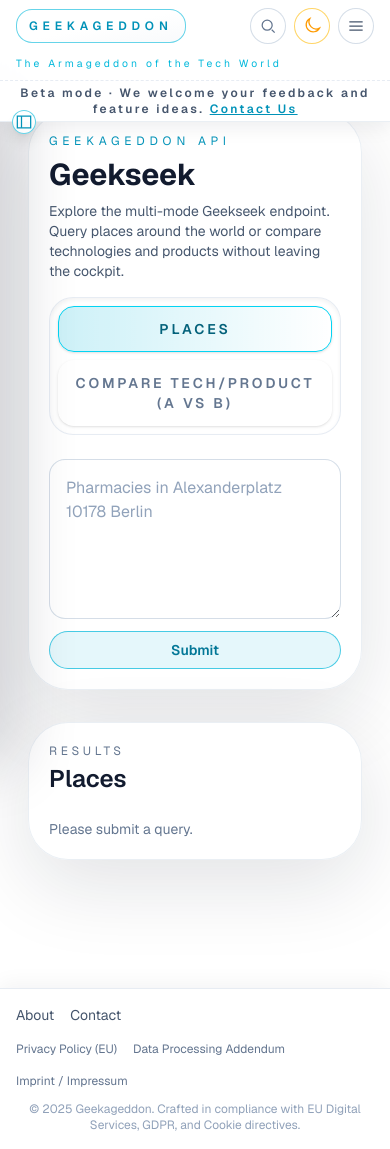
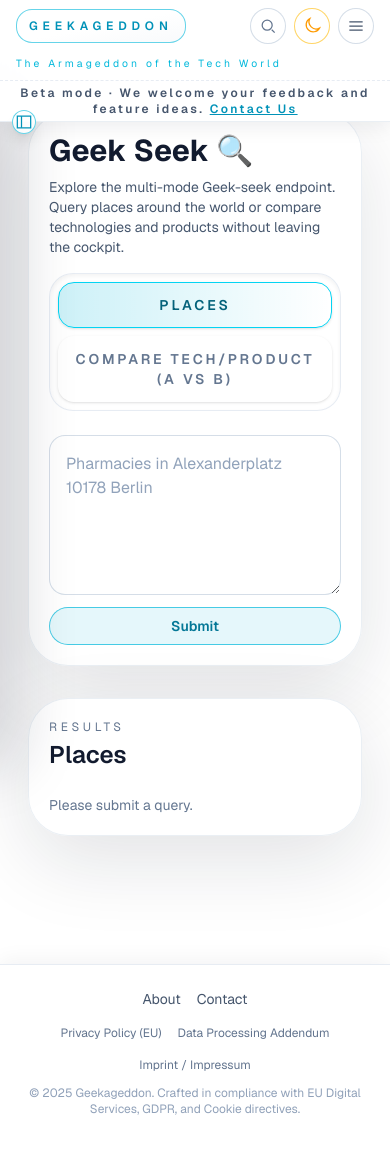
Before and after one commit to sanchivarma/geekageddon, a Next.js app: page /geekseek in a window 390 px wide. Built offline with nearby package versions, Linux system fonts and the light colour scheme.

Commit message:
Minor fixes

```diff
--- a/app/components/SiteShell.tsx
+++ b/app/components/SiteShell.tsx
@@ -383,16 +383,16 @@
         <main className="flex w-full flex-1 flex-col gap-10 text-slate-700 dark:text-slate-200">{children}</main>
       </div>
 
-      <footer className="border-t border-slate-200/80 bg-white/95 px-4 py-4 text-sm text-slate-500 shadow-[0_-4px_20px_rgba(15,23,42,0.05)] dark:border-slate-800/70 dark:bg-slate-950/80 dark:text-slate-400">
-        <div className="mx-auto flex max-w-7xl flex-wrap items-center justify-between gap-4">
-          <div className="flex flex-wrap gap-4">
+      <footer className="border-t border-slate-200/80 bg-white/95 px-4 py-6 text-sm text-slate-500 shadow-[0_-4px_20px_rgba(15,23,42,0.05)] dark:border-slate-800/70 dark:bg-slate-950/80 dark:text-slate-400">
+        <div className="mx-auto flex max-w-7xl flex-col gap-4 sm:flex-row sm:items-center sm:justify-between">
+          <div className="flex flex-wrap justify-center gap-4 sm:justify-start">
             {footerPrimary.map((item) => (
               <Link key={item.label} href={item.href} className="text-slate-600 transition hover:text-cyan-600 dark:text-slate-300 dark:hover:text-cyan-200">
                 {item.label}
               </Link>
             ))}
           </div>
-          <div className="flex flex-wrap gap-4 text-xs">
+          <div className="flex flex-wrap justify-center gap-4 text-xs sm:justify-end">
             {footerCompliance.map((item) => (
               <Link key={item.label} href={item.href} className="text-slate-500 transition hover:text-cyan-600 dark:text-slate-400 dark:hover:text-cyan-200">
                 {item.label}
--- a/app/geekseek/page.tsx
+++ b/app/geekseek/page.tsx
@@ -252,10 +252,9 @@
       <div className="mx-auto flex w-full max-w-5xl flex-col gap-8 px-3 pb-12 pt-4 sm:px-4 lg:px-0">
         <section className="w-full rounded-[2.5rem] border border-slate-200/70 bg-white/95 p-5 shadow-[0_25px_80px_rgba(15,23,42,0.12)] dark:border-slate-800/70 dark:bg-slate-950/80 sm:p-8">
           <div className="flex flex-col gap-2">
-            <p className="text-xs uppercase tracking-[0.4em] text-cyan-600 dark:text-cyan-300">Geekageddon API</p>
-            <h1 className="text-3xl font-bold text-slate-900 dark:text-white">Geekseek</h1>
+            <h1 className="text-3xl font-bold text-slate-900 dark:text-white">Geek Seek 🔍</h1>
             <p className="text-sm text-slate-600 dark:text-slate-300">
-              Explore the multi-mode Geekseek endpoint. Query places around the world or compare technologies and products without leaving the cockpit.
+              Explore the multi-mode Geek-seek endpoint. Query places around the world or compare technologies and products without leaving the cockpit.
             </p>
           </div>
           <div className="mt-4 space-y-6">
@@ -628,7 +627,13 @@
                   </th>
                   {row.values.map((value, cellIndex) => (
                     <td key={`${row.label}-${cellIndex}`} className="px-4 py-2">
-                      {value}
+                      {row.label.toLowerCase() === "link" && value !== "--" ? (
+                        <a href={value} target="_blank" rel="noopener noreferrer" className="text-cyan-600 underline decoration-dotted dark:text-cyan-300">
+                          {value}
+                        </a>
+                      ) : (
+                        value
+                      )}
                     </td>
                   ))}
                 </tr>
```
